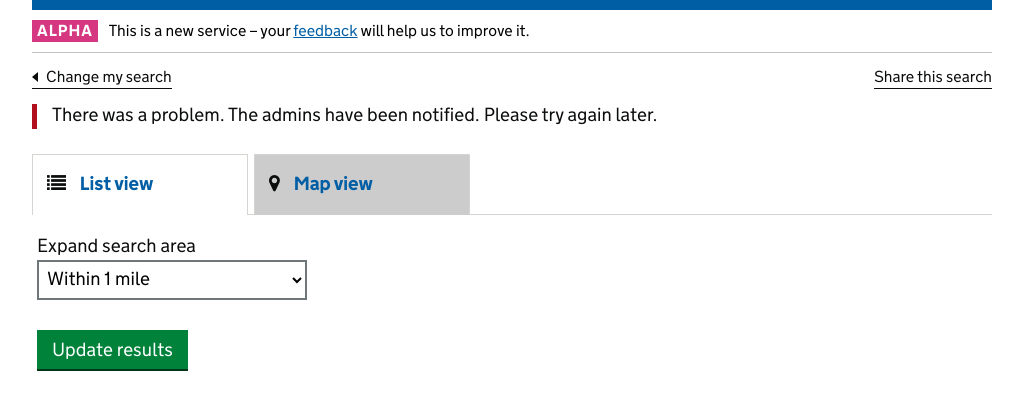
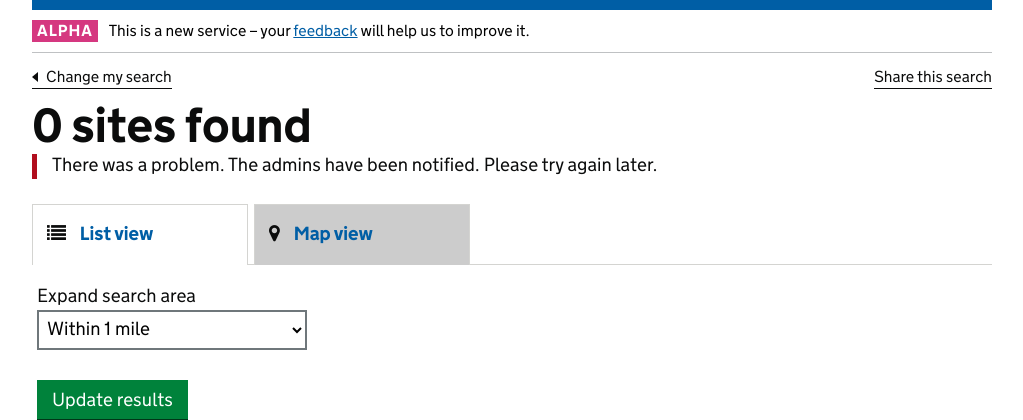
Before and after one commit to alphagov/land-availability-ui, a Django app: page /search/ in a window 1280 px wide. Shown: the part 53-473 px from the top of the page, without its empty margins (128-1151 px from the left). Run offline with Django 3.2, Linux system fonts and the light colour scheme.

Commit message:
Show the result count. Particularly useful when no results.

```diff
--- a/landavailability/webclient/templates/results.html
+++ b/landavailability/webclient/templates/results.html
@@ -10,11 +10,13 @@
   <a style="float:right;" class="link-forward" href="/s/{{share_key}}" target="blank">Share this search</a>
 </div>
 
-{% if count != None %}
-<h1 class="bold-xlarge">
-  {{count}} suitable sites found
-</h1>
-{% endif %}
+{% with count=results.locations|length %}
+  {% if count != None %}
+  <h1 class="bold-xlarge">
+    {{count}} site{{ count|pluralize }} found
+  </h1>
+  {% endif %}
+{% endwith %}
 
 {% if messages %}
 <ul class="messages">
```
